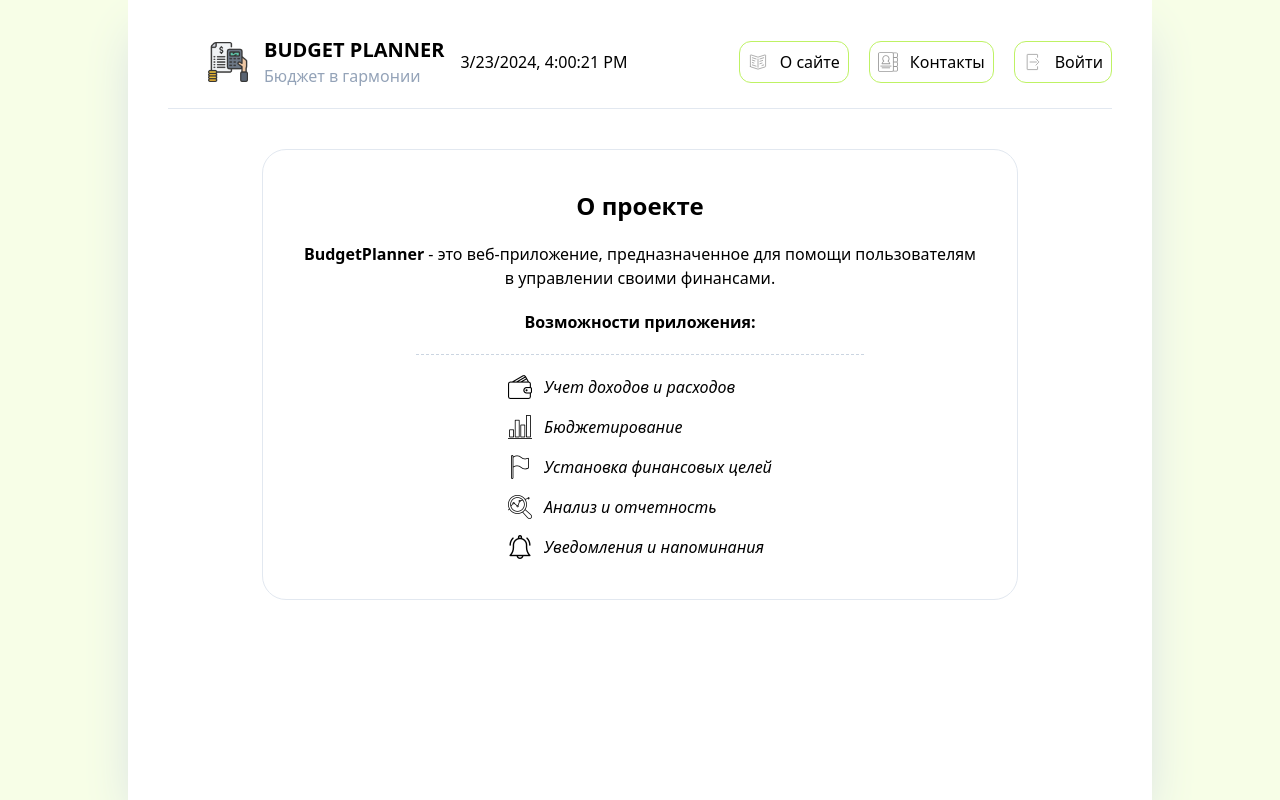
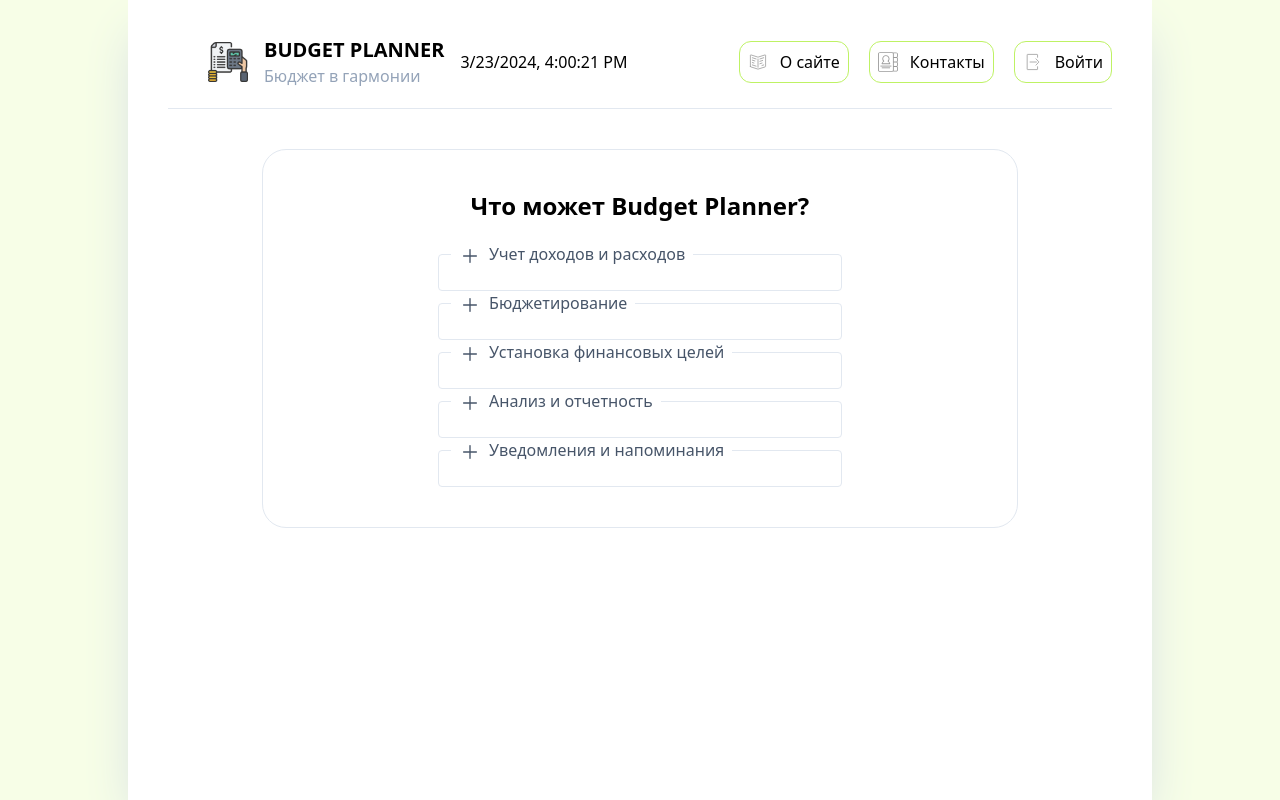
Before and after one commit to unsubdreada/vue_bp, a Vue app: page /workspace in a window 1280 px wide. Built offline with nearby package versions, Linux system fonts and the light colour scheme; no server answers; sample sign-in values are in the browser's storage.

Commit message:
Add PrimeVue

```diff
--- a/src/components/ContentAbout.vue
+++ b/src/components/ContentAbout.vue
@@ -1,39 +1,136 @@
+<script setup>
+import Fieldset from 'primevue/fieldset'
+</script>
+
 <template>
   <div
     class="w-4/5 m-auto text-center mt-10 border border-slate-200 rounded-3xl p-10 cursor-default"
   >
-    <h1 class="text-2xl font-bold mb-5">О проекте</h1>
-    <p>
-      <b>BudgetPlanner</b> - это веб-приложение, предназначенное для помощи пользователям в
-      управлении своими финансами.
-    </p>
-    <p class="border-b border-dashed border-slate-300 w-2/3 m-auto mt-5 pb-5">
-      <b>Возможности приложения:</b>
-    </p>
+    <h1 class="text-2xl font-bold mb-5">Что может Budget Planner?</h1>
 
-    <div class="flex justify-center mt-5">
-      <ul class="grid grid-cols-1 gap-4">
-        <li class="flex items-center gap-3">
-          <img src="/wallet.png" alt="" />
-          <i>Учет доходов и расходов</i>
-        </li>
-        <li class="flex items-center gap-3">
-          <img src="/bar-chart.png" alt="" />
-          <i>Бюджетирование</i>
-        </li>
-        <li class="flex items-center gap-3">
-          <img src="/flags.png" alt="" />
-          <i>Установка финансовых целей</i>
-        </li>
-        <li class="flex items-center gap-3">
-          <img src="/business-analysis.png" alt="" />
-          <i>Анализ и отчетность </i>
-        </li>
-        <li class="flex items-center gap-3">
-          <img src="/notification.png" alt="" />
-          <i>Уведомления и напоминания</i>
-        </li>
-      </ul>
+    <div class="w-3/5 m-auto">
+      <Fieldset
+        legend="Учет доходов и расходов"
+        :toggleable="true"
+        :collapsed="true"
+        :pt="{
+          root: { class: 'border border-slate-200 rounded text-left p-3' },
+          legend: { class: 'select-none' },
+          toggler: {
+            class:
+              'px-1 text-slate-600 hover:text-slate-700 hover:bg-slate-100 rounded transition ease-in-out'
+          },
+          togglerIcon: { class: 'mx-2' },
+          legendTitle: { class: 'p-1 align-center' },
+          content: { class: 'p-1' }
+        }"
+      >
+        <p class="m-0">
+          Возможность вести детальный учет своих финансов, отслеживая все поступления и расходы.
+          Пользователь может записывать все доходы, включая зарплату, инвестиционные поступления и
+          другие источники, а также отмечать все расходы, включая покупки, счета, арендные платежи и
+          прочее. Учет доходов и расходов позволяет лучше понимать, куда уходят деньги, и принимать
+          более осознанные финансовые решения.
+        </p>
+      </Fieldset>
+
+      <Fieldset
+        legend="Бюджетирование"
+        :toggleable="true"
+        :collapsed="true"
+        :pt="{
+          root: { class: 'border border-slate-200 rounded text-left p-3' },
+          legend: { class: 'select-none' },
+          toggler: {
+            class:
+              'px-1 text-slate-600 hover:text-slate-700 hover:bg-slate-100 rounded transition ease-in-out'
+          },
+          togglerIcon: { class: 'mx-2' },
+          legendTitle: { class: 'p-1 align-center' },
+          content: { class: 'p-1' }
+        }"
+      >
+        <p class="m-0">
+          Возможность пользователю вести детальный учет своих финансов, отслеживая все поступления и
+          расходы. Пользователь может записывать все доходы, включая зарплату, инвестиционные
+          поступления и другие источники, а также отмечать все расходы, включая покупки, счета,
+          арендные платежи и прочее. Учет доходов и расходов позволяет лучше понимать, куда уходят
+          деньги, и принимать более осознанные финансовые решения.
+        </p>
+      </Fieldset>
+
+      <Fieldset
+        legend="Установка финансовых целей"
+        :toggleable="true"
+        :collapsed="true"
+        :pt="{
+          root: { class: 'border border-slate-200 rounded text-left p-3' },
+          legend: { class: 'select-none' },
+          toggler: {
+            class:
+              'px-1 text-slate-600 hover:text-slate-700 hover:bg-slate-100 rounded transition ease-in-out'
+          },
+          togglerIcon: { class: 'mx-2' },
+          legendTitle: { class: 'p-1 align-center' },
+          content: { class: 'p-1' }
+        }"
+      >
+        <p class="m-0">
+          Возможность определять конкретные финансовые цели и создавать планы для их достижения.
+          Пользователь может установить цели на накопление определенной суммы денег, оплату долгов,
+          покупку крупных товаров или любые другие финансовые аспекты. Установка финансовых целей
+          помогает мотивировать и направлять пользователей к достижению желаемых результатов.
+        </p>
+      </Fieldset>
+
+      <Fieldset
+        legend="Анализ и отчетность"
+        :toggleable="true"
+        :collapsed="true"
+        :pt="{
+          root: { class: 'border border-slate-200 rounded text-left p-3' },
+          legend: { class: 'select-none' },
+          toggler: {
+            class:
+              'px-1 text-slate-600 hover:text-slate-700 hover:bg-slate-100 rounded transition ease-in-out'
+          },
+          togglerIcon: { class: 'mx-2' },
+          legendTitle: { class: 'p-1 align-center' },
+          content: { class: 'p-1' }
+        }"
+      >
+        <p class="m-0">
+          Возможность анализировать свои финансовые данные и создавать отчеты для лучшего понимания
+          текущего состояния своих финансов. Пользователь может просматривать статистику доходов и
+          расходов, анализировать тренды, оценивать эффективность своих инвестиций и многое другое.
+          Анализ и отчетность помогают пользователям принимать информированные решения для улучшения
+          своего финансового положения.
+        </p>
+      </Fieldset>
+
+      <Fieldset
+        legend="Уведомления и напоминания"
+        :toggleable="true"
+        :collapsed="true"
+        :pt="{
+          root: { class: 'border border-slate-200 rounded text-left p-3' },
+          legend: { class: 'select-none' },
+          toggler: {
+            class:
+              'px-1 text-slate-600 hover:text-slate-700 hover:bg-slate-100 rounded transition ease-in-out'
+          },
+          togglerIcon: { class: 'mx-2' },
+          legendTitle: { class: 'p-1 align-center' },
+          content: { class: 'p-1' }
+        }"
+      >
+        <p class="m-0">
+          Пользователь может настроить уведомления о предстоящих счетах, платежах, важных датах и
+          других событиях, чтобы не пропустить важные моменты и своевременно принимать необходимые
+          действия. Уведомления и напоминания помогают поддерживать дисциплину и организованность в
+          финансовом планировании.
+        </p>
+      </Fieldset>
     </div>
   </div>
 </template>
--- a/src/components/workspace/WorkSpaceTable.vue
+++ b/src/components/workspace/WorkSpaceTable.vue
@@ -35,8 +35,14 @@ onMounted(async () => {
             <th class="py-1.5 border-r border-slate-300">Категория</th>
             <th class="py-1.5 border-r border-slate-300">Причина</th>
             <th class="py-1.5 border-r border-slate-300">Сумма</th>
-            <th class="w-20"><button class="bg-slate-100 border border-slate-300 p-1 hover:bg-slate-300 hover:border-slate-400">Удалить</button></th>
-          </tr>пшк фвв
+            <th class="w-20">
+              <button
+                class="bg-slate-100 border border-slate-300 p-1 hover:bg-slate-300 hover:border-slate-400"
+              >
+                Удалить
+              </button>
+            </th>
+          </tr>
         </thead>
         <tbody>
           <tr
--- a/src/main.js
+++ b/src/main.js
@@ -1,6 +1,9 @@
 import { createApp } from 'vue'
 
 import App from './App.vue'
+import PrimeVue from 'primevue/config'
+import 'primeicons/primeicons.css'
+//import Lara from '@/presets/lara'
 
 import router from './router'
 import './api'
@@ -13,5 +16,6 @@ import 'primeicons/primeicons.css'
 const app = createApp(App)
 app.use(router)
 app.use(createPinia())
+app.use(PrimeVue)
 
 app.mount('#app')
```
Also changed, not shown: src/components/TopHeader.vue (+5 -6 lines).
